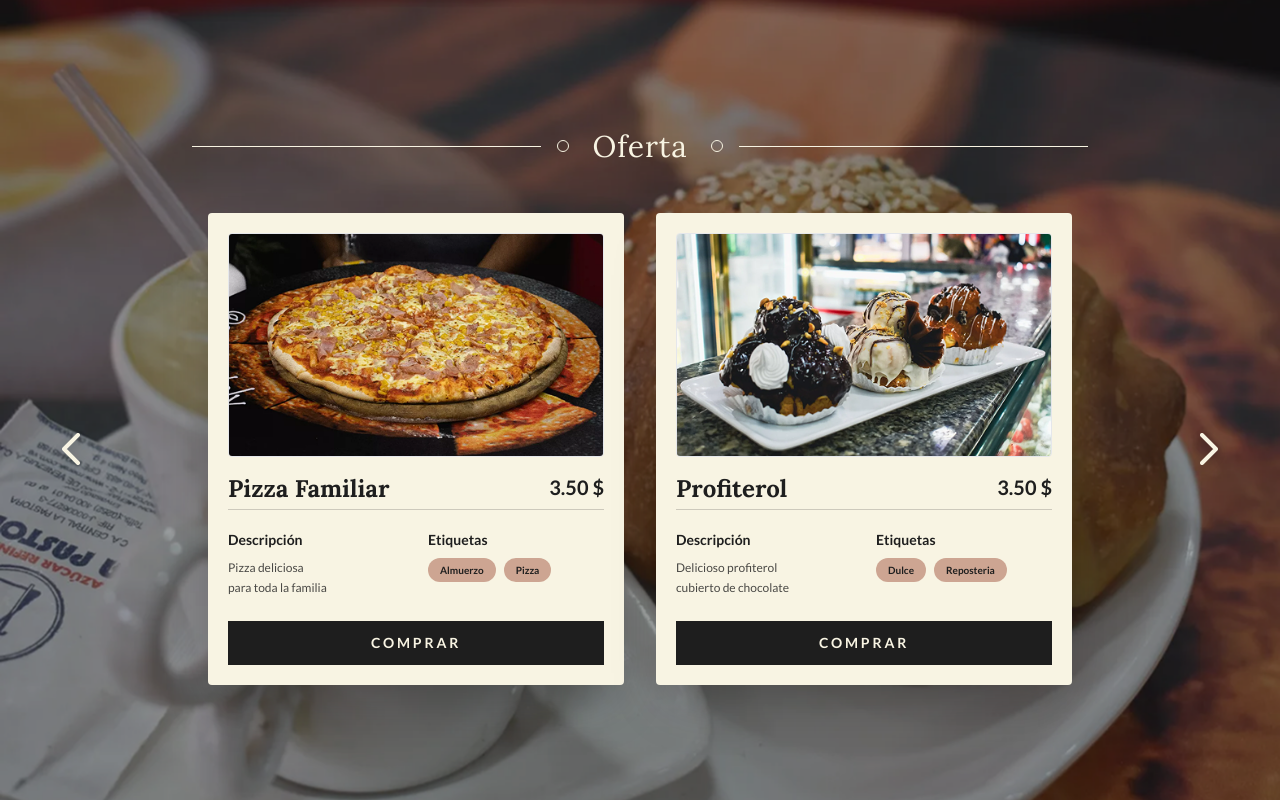
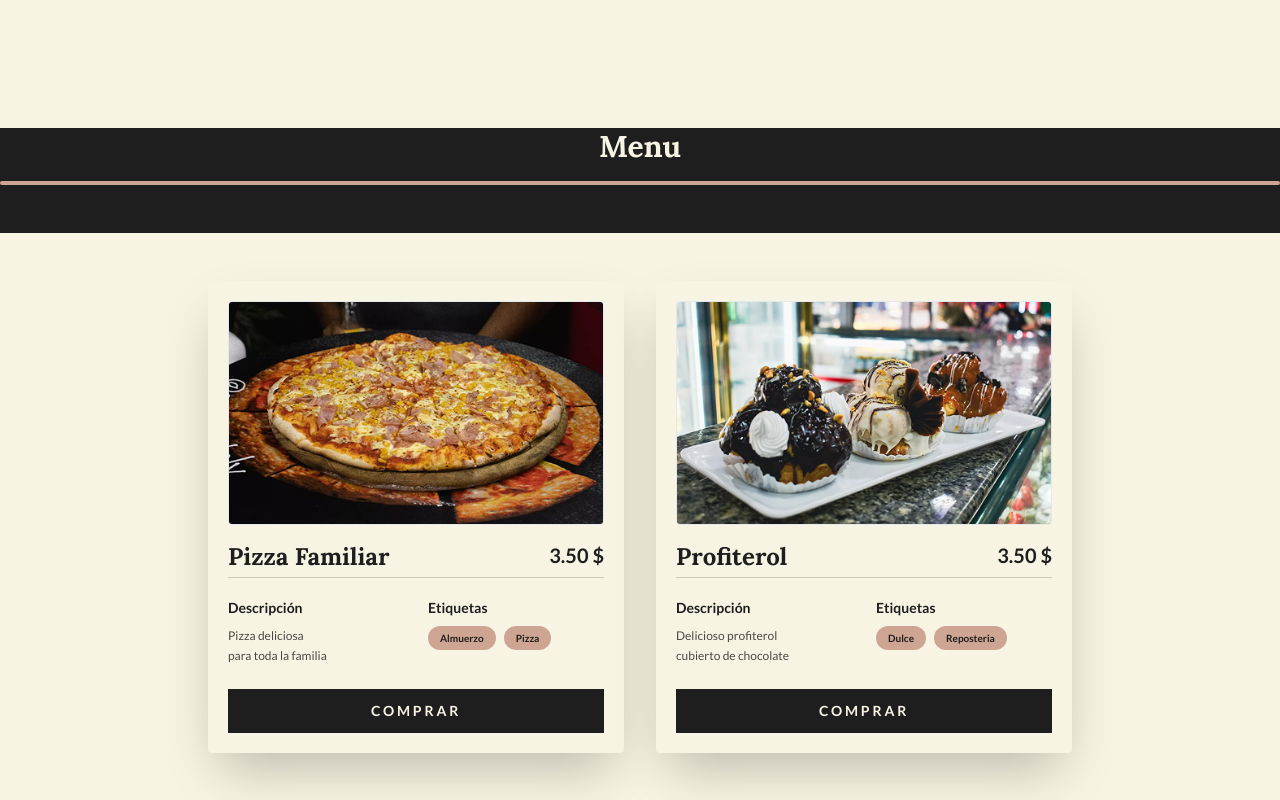
Before and after one commit to NexoPixel-X-Enterprise/panaderia, a Next.js app: page /OperaDely in a window 1280 px wide. Shown: the part 1820-2620 px from the top of the page. Built offline with nearby package versions, Linux system fonts and the light colour scheme.

Commit message:
cambio en el header del componente destacado.tsx

```diff
--- a/src/components/OperaDely/menu.tsx
+++ b/src/components/OperaDely/menu.tsx
@@ -60,37 +60,30 @@ export default function Ofertas() {
   ];
 
   return (
-    <section id='Oferta' className="relative w-full py-20 md:py-32 flex flex-col items-center overflow-hidden text-foreground">
+    <section id='Oferta' className="relative w-full py-20 md:py-32 flex flex-col items-center overflow-hidden bg-foreground text-background">
 
-      <div className="absolute inset-0 z-0">
-        <Image
-          src="/Ofertas.png"
-          alt="Fondo de sección Oferta"
-          fill={true}
-          sizes="100vw"
-          className="object-cover"
-        />
-      </div>
-
-      <div className="relative z-10 container mx-auto px-6 max-w-6xl">
-
-        <header className="flex items-center justify-center gap-4 w-full max-w-4xl mx-auto mb-12">
-          <div className="flex-grow h-[1px] bg-foreground"></div>
-          <div className="w-3 h-3 rounded-full border-[1.5px] border-foreground"></div>
-
+        <header className="w-full flex flex-col items-center mb-12 bg-background text-foreground">
           <motion.h2
-            initial={{ opacity: 0, y: -10 }}
+            aria-hidden="true"
+            initial={{ opacity: 0, y: 20 }}
             whileInView={{ opacity: 1, y: 0 }}
-            viewport={{ once: false }}
+            viewport={{ once: true }}
             transition={{ duration: 0.8, ease: "easeOut" }}
-            className="m-0 px-2 tracking-wide font-normal"
+            className="text-center"
           >
-            Oferta
+            Menu
           </motion.h2>
 
-          <div className="w-3 h-3 rounded-full border-[1.5px] border-foreground"></div>
-          <div className="flex-grow h-[1px] bg-foreground"></div>
+          <motion.div
+            initial={{ opacity: 0, scaleX: 0 }}
+            whileInView={{ opacity: 1, scaleX: 1 }}
+            viewport={{ once: true }}
+            transition={{ delay: 0.3, duration: 0.6, ease: "easeOut" }}
+            className="w-full h-1 bg-[#CDA592] mx-auto mb-12 rounded-full"
+          />
         </header>
+
+      <div className="relative z-10 container mx-auto">
 
         <div className="relative flex items-center justify-between w-full">
 
@@ -99,12 +92,10 @@ export default function Ofertas() {
             className="absolute left-0 md:-left-12 z-20 p-2 text-foreground hover:text-[#CDA592] transition-colors focus:outline-none"
             aria-label="Oferta anterior"
           >
-            <svg xmlns="http://www.w3.org/2000/svg" className="h-10 w-10 md:h-12 md:w-12 drop-shadow-lg" fill="none" viewBox="0 0 24 24" stroke="currentColor">
-              <path strokeLinecap="round" strokeLinejoin="round" strokeWidth={2} d="M15 19l-7-7 7-7" />
-            </svg>
+            <svg> {/*Agregar boton de siguiente en numero*/} </svg>
           </button>
 
-          <div className="grid grid-cols-1 md:grid-cols-2 gap-8 w-full max-w-4xl mx-auto px-12 md:px-4">
+          <div className="grid grid-cols-1 md:grid-cols-2 md:grid-rows-4 gap-8 w-full max-w-4xl mx-auto px-12 md:px-4">
             {visibleOferta.map((Oferta, index) => (
               <motion.div
                 key={`${Oferta.id}-${currentOfertaIndex}`}
@@ -165,9 +156,7 @@ export default function Ofertas() {
             className="absolute right-0 md:-right-12 z-20 p-2 text-foreground hover:text-[#CDA592] transition-colors focus:outline-none"
             aria-label="Siguiente oferta"
           >
-            <svg xmlns="http://www.w3.org/2000/svg" className="h-10 w-10 md:h-12 md:w-12 drop-shadow-lg" fill="none" viewBox="0 0 24 24" stroke="currentColor">
-              <path strokeLinecap="round" strokeLinejoin="round" strokeWidth={2} d="M9 5l7 7-7 7" />
-            </svg>
+            {/*Agregar boton de siguiente en numero*/}
           </button>
 
         </div>
```
